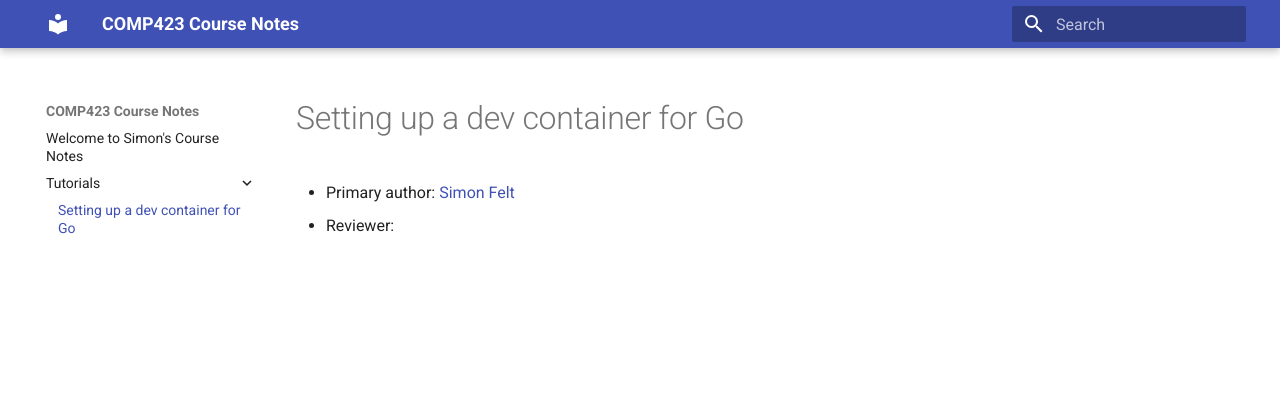
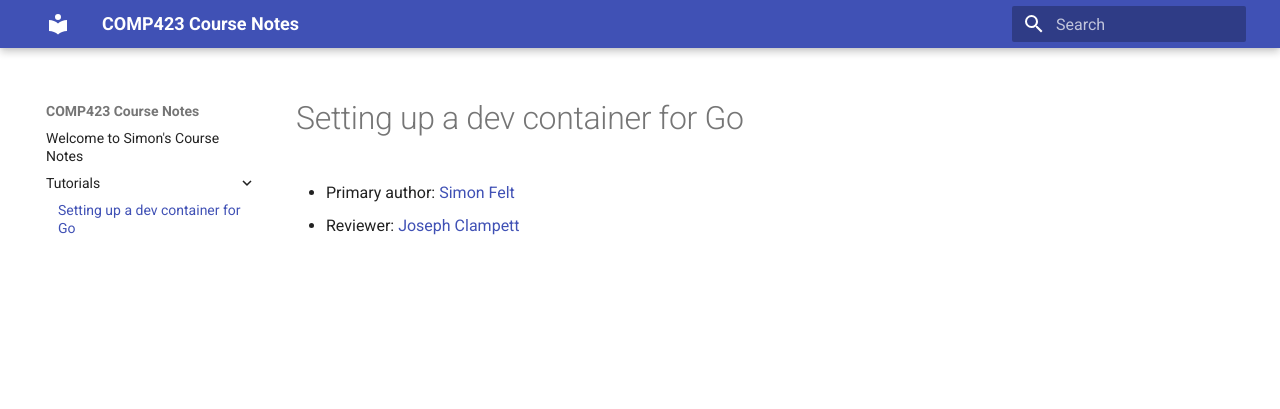
Before and after one commit to simofel/comp423-course-notes, an MkDocs documentation site: the page built from docs/tutorials/go-setup.md, in a window 1280 px wide. Shown: the top 409 px of the page. Built offline with MkDocs 1.6.1 and Material for MkDocs 9.7.7, drawn with Linux system fonts in a browser that asks for light colours.

Commit message:
fixed mistake

```diff
--- a/docs/tutorials/go-setup.md
+++ b/docs/tutorials/go-setup.md
@@ -1,4 +1,4 @@
 # Setting up a dev container for Go
 
 * Primary author: [Simon Felt](https://github.com/simofel)
-* Reviewer: [<Partner name>](https://PartnerGithubProfileLink)
+* Reviewer: [Joseph Clampett](https://github.com/josephclampett-education)
```
